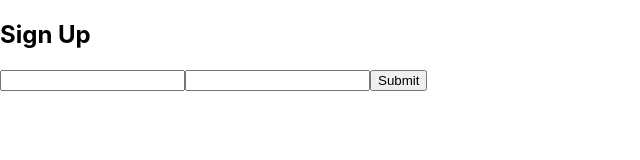
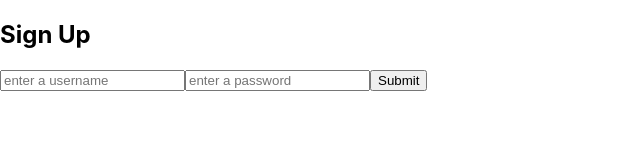
Before and after one commit to hristo10000/Quiz-Game, a React app in the folder src/: page /Register in a window 1280 px wide. Shown: the top 160 px of the page, without its empty margins (0-640 px from the left). Built offline with nearby package versions, Linux system fonts and the light colour scheme; the HTML template or start-up script is replaced by a standard one.

Commit message:
Sign In request can be send

```diff
--- a/package.json
+++ b/package.json
@@ -6,6 +6,7 @@
     "@testing-library/jest-dom": "^5.16.4",
     "@testing-library/react": "^13.3.0",
     "@testing-library/user-event": "^13.5.0",
+    "axios": "^0.27.2",
     "bootstrap": "^5.1.3",
     "react": "^18.2.0",
     "react-bootstrap": "^2.4.0",
--- a/src/components/SignUpForm/SignUpForm.jsx
+++ b/src/components/SignUpForm/SignUpForm.jsx
@@ -1,4 +1,5 @@
 import React from 'react';
+import axios from 'axios';
 
 function SignUpForm() {
   const [setformValue] = React.useState({
@@ -14,16 +15,25 @@ function SignUpForm() {
     setformValue.password = event.target.value;
   };
 
-  // handleSubmit = (event) => {
-  //   event.preventDefault();
-  // };
+  const handleSubmit = (event) => {
+    event.preventDefault();
+    const post = {
+      username: setformValue.username,
+      password: setformValue.password,
+    };
+    axios.post('http://192.168.182.94:8001/api/accounts/register/', { post })
+      .then((res) => {
+        console.log(res);
+        console.log(res.data);
+      });
+  };
 
   return (
     <>
       <h2>Sign Up</h2>
-      <form>
-        <input label="username" htmlFor="username" required onChange={handleChangeOnUsername} />
-        <input label="password" htmlFor="password" required onChange={handleChangeOnPassword} />
+      <form onSubmit={handleSubmit}>
+        <input label="username" htmlFor="username" placeholder="enter a username" required onChange={handleChangeOnUsername} />
+        <input label="password" htmlFor="password" type="password" placeholder="enter a password" required onChange={handleChangeOnPassword} />
         <input type="submit" />
       </form>
     </>
--- a/src/package.json
+++ b/src/package.json
@@ -1,5 +1,6 @@
 {
   "dependencies": {
+    "axios": "^0.27.2",
     "react": "^18.2.0",
     "react-dom": "^18.2.0",
     "react-router-dom": "^6.3.0",
```
Also changed, not shown: src/setupTests.js (deleted, +0 -5 lines), 2 other files (tests, documents, lock files or other folders).
